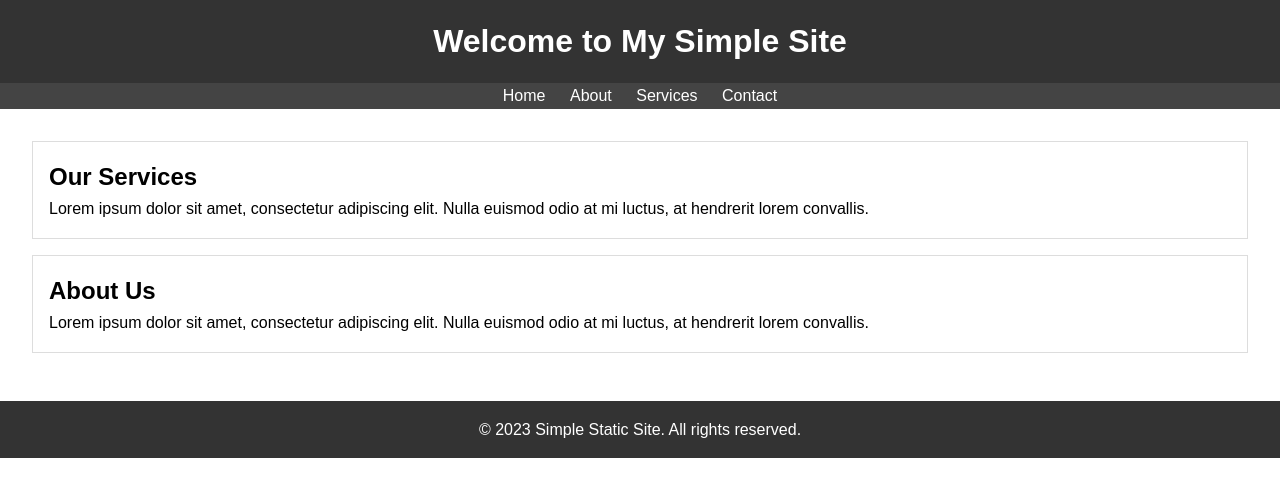
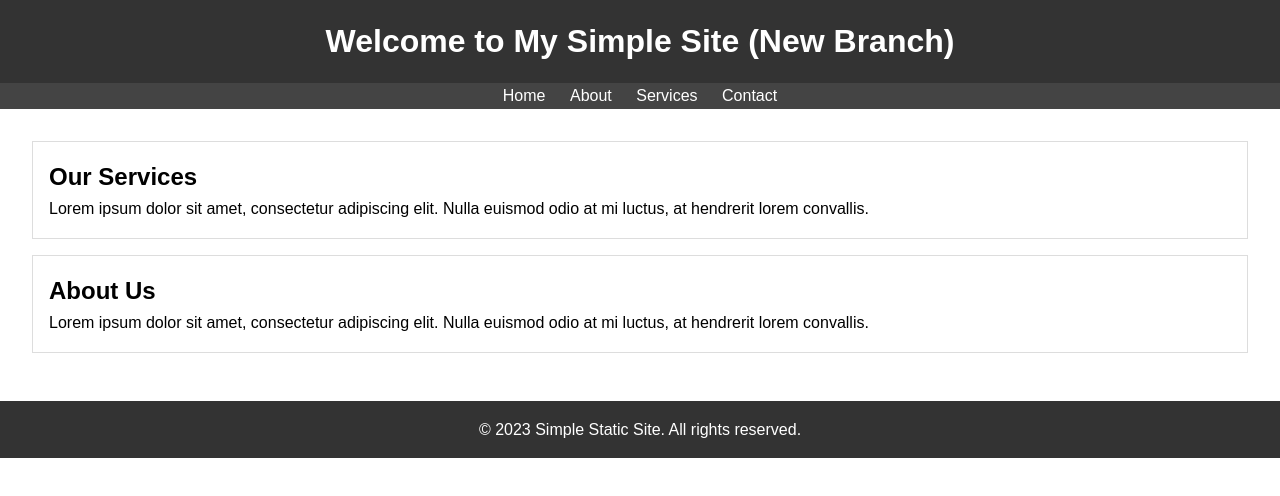
Before and after one commit to vkyrychenkoeu/static-site, a plain HTML site: page index.html in a window 1280 px wide. Drawn offline with Linux system fonts and the light colour scheme.

Commit message:
new branch

```diff
--- a/index.html
+++ b/index.html
@@ -8,7 +8,7 @@
 </head>
 <body>
     <header>
-        <h1>Welcome to My Simple Site</h1>
+        <h1>Welcome to My Simple Site (New Branch)</h1>
     </header>
     <nav>
         <ul>
```
